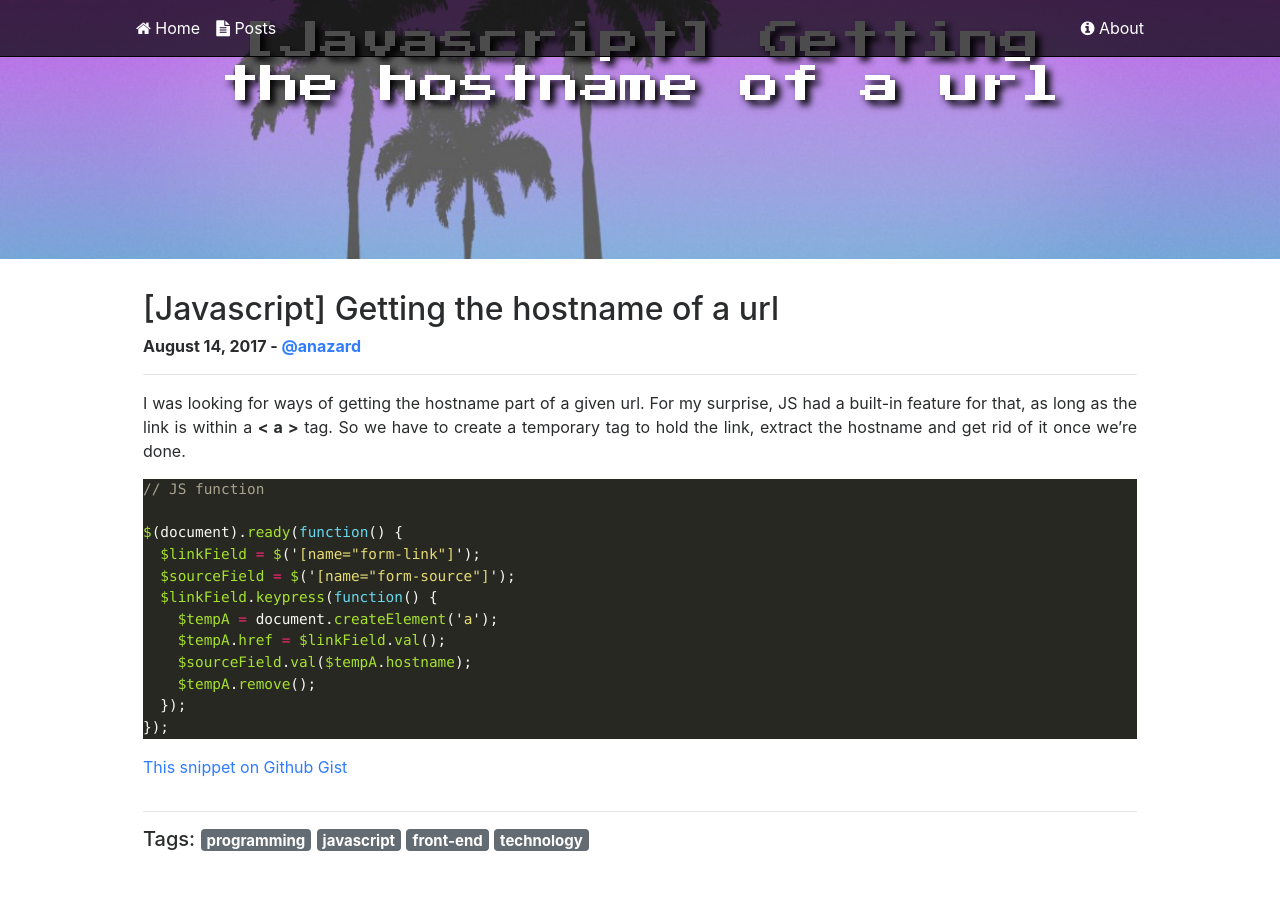
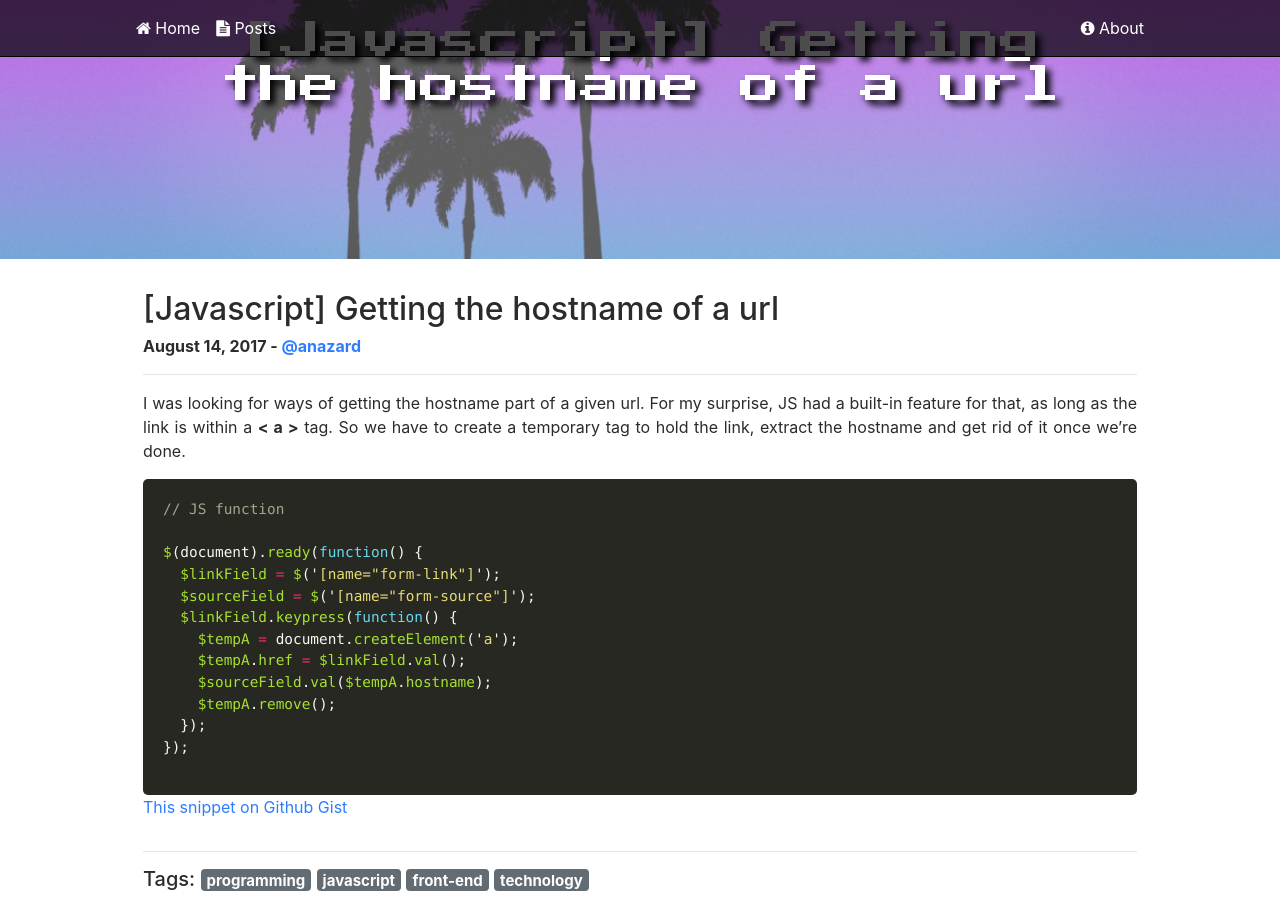
Before and after one commit to anacampesan/anazard_previous, a Jekyll site: the page built from _posts/2017-08-14-js-getting-hostname.md, in a window 1280 px wide and 900 px high, scrolled down 101 px. Built offline with Jekyll 4.4.1, drawn with Linux system fonts in a browser that asks for light colours; nearby versions of some CDN libraries; comment, search, counter and statistics services are not loaded; before the commit the page ends 961 px from its top, so only the background shows below that.

Commit message:
Add padding and radius to code snippet blackboard

```diff
--- a/css/custom.scss
+++ b/css/custom.scss
@@ -265,3 +265,9 @@ a:hover {
   transition: background-color 0.3s;
   border-radius: 5px;
 }
+
+// Code snippet `blackboard`
+.highlight {
+  padding: 10px;
+  border-radius: 5px;
+}
```
Also changed, not shown: 3 other files.
